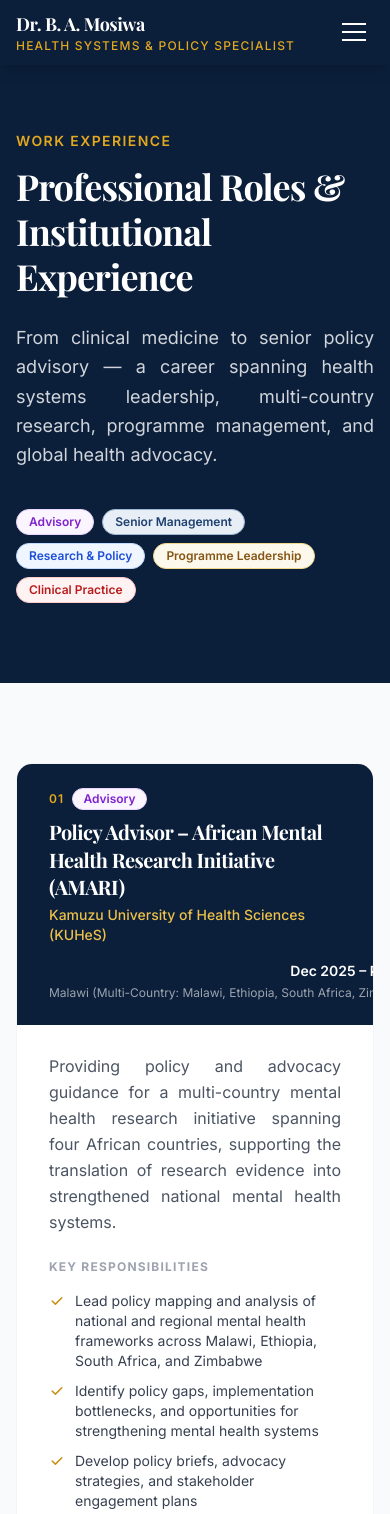
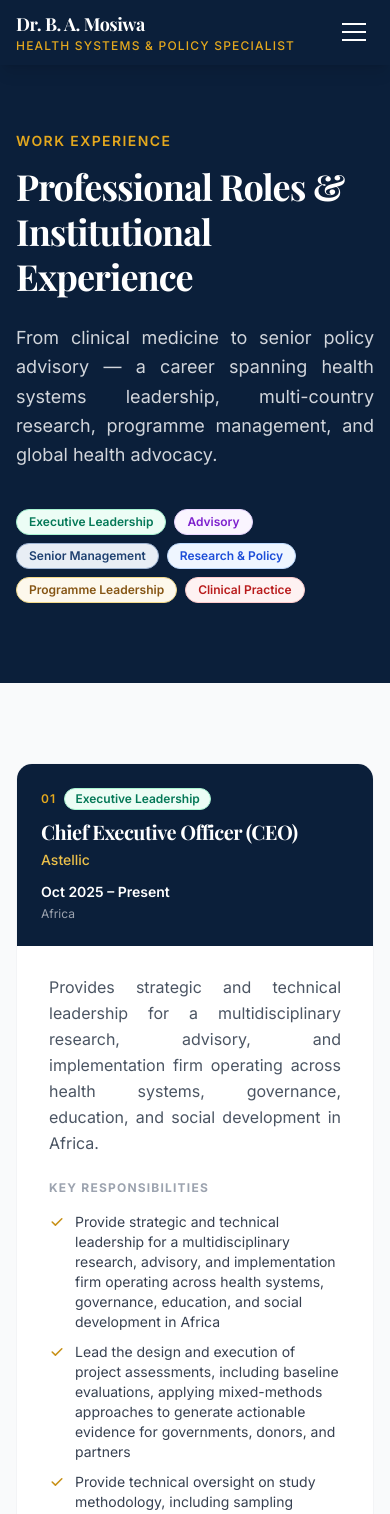
Before and after one commit to bmosiwa-hub/dr-mosiwa-website, a Next.js app: page /work-experience in a window 390 px wide. Shown: the top 1514 px of the page. Built offline with nearby package versions, Linux system fonts and the light colour scheme; a web font is replaced by a local one.

Commit message:
Add Astellic CEO role, fix mobile header alignment on work experience

```diff
--- a/src/app/work-experience/page.tsx
+++ b/src/app/work-experience/page.tsx
@@ -8,6 +8,25 @@ export const metadata: Metadata = {
 };
 
 const roles = [
+  {
+    id: "astellic",
+    period: "Oct 2025 – Present",
+    role: "Chief Executive Officer (CEO)",
+    org: "Astellic",
+    location: "Africa",
+    type: "Executive Leadership",
+    summary:
+      "Provides strategic and technical leadership for a multidisciplinary research, advisory, and implementation firm operating across health systems, governance, education, and social development in Africa.",
+    responsibilities: [
+      "Provide strategic and technical leadership for a multidisciplinary research, advisory, and implementation firm operating across health systems, governance, education, and social development in Africa",
+      "Lead the design and execution of project assessments, including baseline evaluations, applying mixed-methods approaches to generate actionable evidence for governments, donors, and partners",
+      "Provide technical oversight on study methodology, including sampling design, tool development, indicator frameworks, and data analysis plans for complex, multi-sectoral assignments",
+      "Oversee the development of monitoring, evaluation, and learning (MEAL) frameworks, ensuring alignment with programme objectives and international best practices",
+      "Lead multidisciplinary teams in delivering high-quality research outputs, including inception reports, analytical reports, and policy briefs tailored to decision-makers",
+      "Spearhead stakeholder engagement and policy translation processes, including validation workshops, dissemination forums, and advisory support to government and partners",
+      "Ensure quality assurance and compliance with ethical research standards, including safeguarding, data protection, and institutional review processes",
+    ],
+  },
   {
     id: "amari",
     period: "Dec 2025 – Present",
@@ -104,6 +123,7 @@ const roles = [
 ];
 
 const typeColors: Record<string, string> = {
+  "Executive Leadership": "bg-emerald-50 text-emerald-700 border-emerald-200",
   Advisory: "bg-purple-50 text-purple-700 border-purple-200",
   "Senior Management": "bg-navy-50 text-navy-700 border-navy-200",
   "Research & Policy": "bg-blue-50 text-blue-700 border-blue-200",
@@ -144,9 +164,9 @@ export default function WorkExperiencePage() {
           {roles.map((item, index) => (
             <div key={item.id} className="bg-white rounded-2xl border border-gray-100 overflow-hidden hover:shadow-md transition-shadow">
               {/* Header bar */}
-              <div className="bg-navy-900 px-8 py-6">
-                <div className="flex flex-wrap items-start justify-between gap-4">
-                  <div>
+              <div className="bg-navy-900 px-6 sm:px-8 py-6">
+                <div className="flex flex-col sm:flex-row sm:items-start sm:justify-between gap-3">
+                  <div className="min-w-0">
                     <div className="flex flex-wrap items-center gap-2 mb-2">
                       <span className="text-gold-400 text-xs font-semibold uppercase tracking-widest">
                         {String(index + 1).padStart(2, "0")}
@@ -160,9 +180,9 @@ export default function WorkExperiencePage() {
                     </h2>
                     <div className="mt-1 text-gold-300 font-medium text-sm">{item.org}</div>
                   </div>
-                  <div className="text-right flex-shrink-0">
+                  <div className="sm:text-right sm:flex-shrink-0">
                     <div className="text-white font-semibold text-sm">{item.period}</div>
-                    <div className="text-gray-400 text-xs mt-1">{item.location}</div>
+                    <div className="text-gray-400 text-xs mt-1 sm:max-w-[200px] sm:ml-auto">{item.location}</div>
                   </div>
                 </div>
               </div>
```
